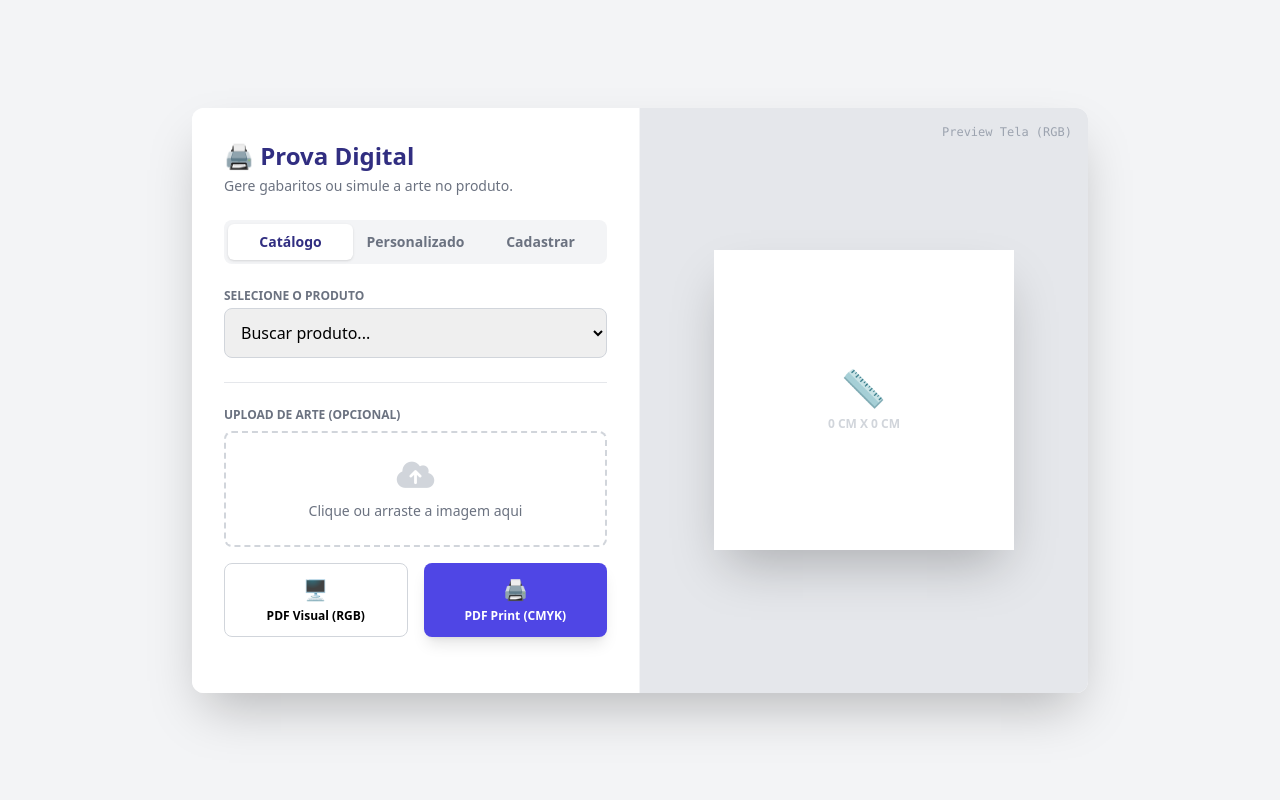
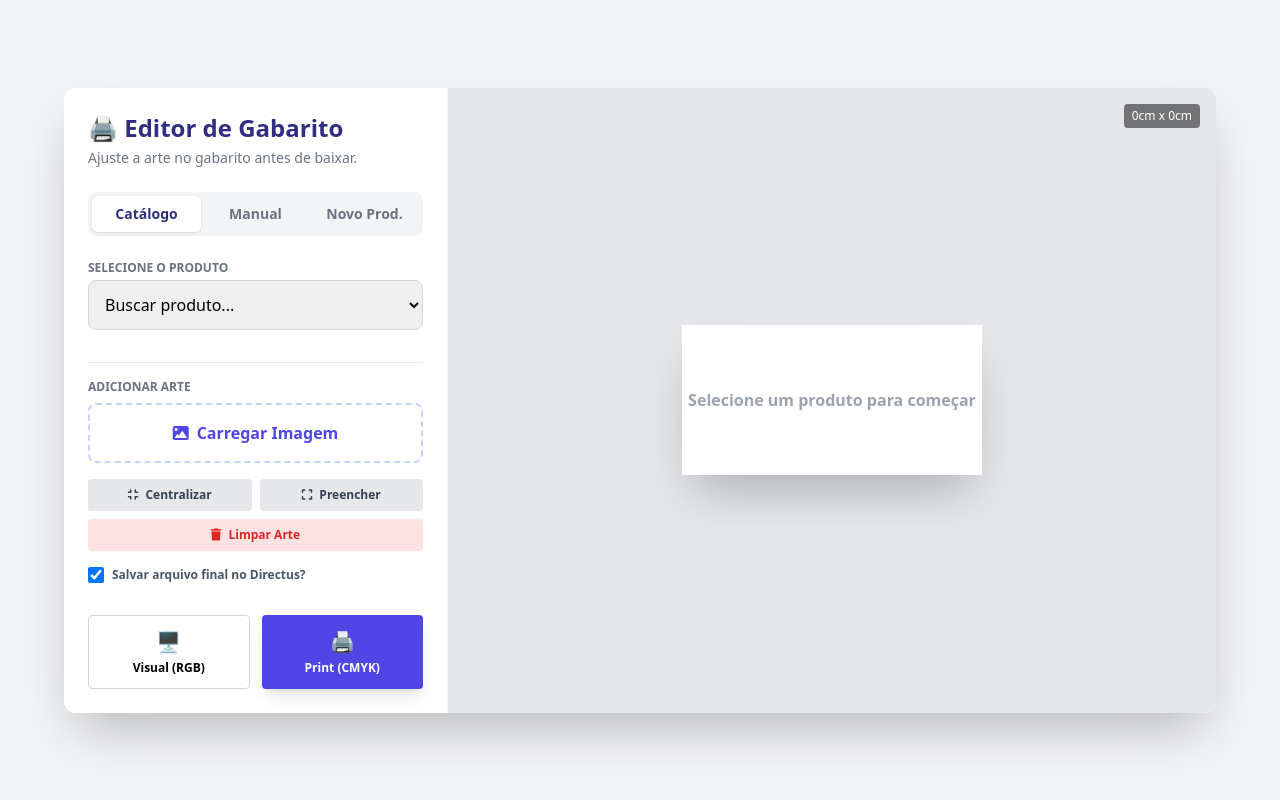
Before and after one commit to elo-estoque/gabarito, a Flask app: page / in a window 1280 px wide. Run offline with Flask 3, Linux system fonts and the light colour scheme; some libraries are stand-ins or nearby versions.

Commit message:
Update index.html

```diff
--- a/templates/index.html
+++ b/templates/index.html
@@ -6,47 +6,44 @@
     <title>Gerador de Provas - Elo Brindes</title>
     <script src="https://unpkg.com/vue@3/dist/vue.global.js"></script>
     <script src="https://cdn.tailwindcss.com"></script>
+    <script src="https://cdnjs.cloudflare.com/ajax/libs/fabric.js/5.3.1/fabric.min.js"></script>
     <link href="https://cdnjs.cloudflare.com/ajax/libs/font-awesome/6.0.0/css/all.min.css" rel="stylesheet">
+    <style>
+        .canvas-container { margin: 0 auto; box-shadow: 0 10px 15px -3px rgba(0, 0, 0, 0.1); border: 1px solid #ddd; }
+    </style>
 </head>
-<body class="bg-gray-100 min-h-screen flex items-center justify-center font-sans">
+<body class="bg-gray-100 min-h-screen flex items-center justify-center font-sans p-4">
 
-    <div id="app" class="w-full max-w-4xl bg-white rounded-xl shadow-2xl overflow-hidden flex flex-col md:flex-row">
+    <div id="app" class="w-full max-w-6xl bg-white rounded-xl shadow-2xl overflow-hidden flex flex-col lg:flex-row">
 
-        <div class="w-full md:w-1/2 p-8 bg-white border-r border-gray-100">
-            <h1 class="text-2xl font-bold text-indigo-900 mb-1">🖨️ Prova Digital</h1>
-            <p class="text-gray-500 text-sm mb-6">Gere gabaritos ou simule a arte no produto.</p>
+        <div class="w-full lg:w-1/3 p-6 bg-white border-r border-gray-100 flex flex-col h-full">
+            <h1 class="text-2xl font-bold text-indigo-900 mb-1">🖨️ Editor de Gabarito</h1>
+            <p class="text-gray-500 text-sm mb-6">Ajuste a arte no gabarito antes de baixar.</p>
 
             <div class="flex bg-gray-100 rounded-lg p-1 mb-6">
-                <button @click="modo = 'catalogo'; limparSelecao()" :class="{'bg-white shadow text-indigo-900': modo==='catalogo', 'text-gray-500': modo!=='catalogo'}" class="flex-1 py-2 rounded-md text-sm font-bold transition">Catálogo</button>
-                <button @click="modo = 'custom'; limparSelecao()" :class="{'bg-white shadow text-indigo-900': modo==='custom', 'text-gray-500': modo!=='custom'}" class="flex-1 py-2 rounded-md text-sm font-bold transition">Personalizado</button>
-                <button @click="modo = 'novo'" :class="{'bg-white shadow text-indigo-900': modo==='novo', 'text-gray-500': modo!=='novo'}" class="flex-1 py-2 rounded-md text-sm font-bold transition">Cadastrar</button>
+                <button @click="modo = 'catalogo'; limparEditor()" :class="{'bg-white shadow text-indigo-900': modo==='catalogo', 'text-gray-500': modo!=='catalogo'}" class="flex-1 py-2 rounded-md text-sm font-bold transition">Catálogo</button>
+                <button @click="modo = 'custom'; limparEditor()" :class="{'bg-white shadow text-indigo-900': modo==='custom', 'text-gray-500': modo!=='custom'}" class="flex-1 py-2 rounded-md text-sm font-bold transition">Manual</button>
+                <button @click="modo = 'novo'" :class="{'bg-white shadow text-indigo-900': modo==='novo', 'text-gray-500': modo!=='novo'}" class="flex-1 py-2 rounded-md text-sm font-bold transition">Novo Prod.</button>
             </div>
 
-            <div v-if="modo === 'catalogo'" class="space-y-4">
-                <div>
+            <div v-if="modo === 'catalogo'" class="mb-4">
                 <label class="block text-xs font-bold text-gray-500 uppercase mb-1">Selecione o Produto</label>
                 <select v-model="produtoSelecionado" @change="atualizarMedidas" class="w-full p-3 border border-gray-300 rounded-lg outline-none focus:border-indigo-500">
                     <option value="">Buscar produto...</option>
                     <option v-for="prod in listaProdutos" :key="prod.id" :value="prod">[[ prod.nome ]] ([[ prod.codigo ]])</option>
                 </select>
             </div>
-            </div>
 
             <div v-if="modo === 'custom'" class="bg-yellow-50 p-4 rounded-lg border border-yellow-100 mb-4">
-                <p class="text-xs text-yellow-700 mb-2 font-bold"><i class="fa-solid fa-triangle-exclamation mr-1"></i> Modo Rápido (Não salva no banco)</p>
                 <div class="grid grid-cols-2 gap-3">
                     <div>
                         <label class="text-xs font-bold text-gray-500">Largura (cm)</label>
-                        <input type="number" step="0.1" v-model="medidas.largura" class="w-full p-2 border rounded bg-white">
+                        <input type="number" step="0.1" v-model="medidas.largura" @change="redimensionarCanvas" class="w-full p-2 border rounded bg-white">
                     </div>
                     <div>
                         <label class="text-xs font-bold text-gray-500">Altura (cm)</label>
-                        <input type="number" step="0.1" v-model="medidas.altura" class="w-full p-2 border rounded bg-white">
+                        <input type="number" step="0.1" v-model="medidas.altura" @change="redimensionarCanvas" class="w-full p-2 border rounded bg-white">
                     </div>
-                </div>
-                <div class="mt-3">
-                    <label class="text-xs font-bold text-gray-500">Nome do Arquivo</label>
-                    <input type="text" v-model="medidas.nome" placeholder="Ex: Logo Cliente X" class="w-full p-2 border rounded bg-white">
                 </div>
             </div>
 
@@ -62,47 +59,53 @@
                 </button>
             </div>
 
-            <hr class="my-6 border-gray-200" v-if="modo !== 'novo'">
+            <hr class="my-4 border-gray-200" v-if="modo !== 'novo'">
 
-            <div v-if="modo !== 'novo'">
-                <div class="mb-4">
-                    <label class="block text-xs font-bold text-gray-500 uppercase mb-2">Upload de Arte (Opcional)</label>
-                    <div class="relative border-2 border-dashed border-gray-300 rounded-lg p-6 text-center hover:bg-gray-50 transition cursor-pointer">
-                        <input type="file" @change="previewImagem" accept="image/*" class="absolute inset-0 w-full h-full opacity-0 cursor-pointer">
-                        <i class="fa-solid fa-cloud-upload-alt text-3xl text-gray-300 mb-2"></i>
-                        <p class="text-sm text-gray-500" v-if="!arquivo">Clique ou arraste a imagem aqui</p>
-                        <p class="text-sm text-green-600 font-bold" v-else>[[ arquivo.name ]]</p>
+            <div v-if="modo !== 'novo'" class="flex-grow flex flex-col justify-between">
+                <div>
+                    <label class="block text-xs font-bold text-gray-500 uppercase mb-2">Adicionar Arte</label>
+                    <label class="flex items-center justify-center w-full p-4 border-2 border-dashed border-indigo-200 rounded-lg text-indigo-600 font-bold cursor-pointer hover:bg-indigo-50 transition mb-4">
+                        <i class="fa-solid fa-image mr-2"></i> Carregar Imagem
+                        <input type="file" @change="adicionarImagemCanvas" accept="image/*" class="hidden">
+                    </label>
+
+                    <div class="grid grid-cols-2 gap-2 mb-4">
+                        <button @click="centralizarArte" class="bg-gray-200 hover:bg-gray-300 text-gray-700 py-2 rounded text-xs font-bold"><i class="fa-solid fa-compress mr-1"></i> Centralizar</button>
+                        <button @click="preencherArte" class="bg-gray-200 hover:bg-gray-300 text-gray-700 py-2 rounded text-xs font-bold"><i class="fa-solid fa-expand mr-1"></i> Preencher</button>
+                        <button @click="limparCanvas" class="col-span-2 bg-red-100 hover:bg-red-200 text-red-600 py-2 rounded text-xs font-bold"><i class="fa-solid fa-trash mr-1"></i> Limpar Arte</button>
                     </div>
-                    <div v-if="arquivo" class="mt-2 flex items-center">
-                        <input type="checkbox" id="saveDir" v-model="salvarNoDirectus" class="mr-2">
-                        <label for="saveDir" class="text-sm text-gray-600">Salvar backup do arquivo no Directus?</label>
+
+                    <div class="flex items-center mb-4">
+                        <input type="checkbox" id="saveDir" v-model="salvarNoDirectus" class="mr-2 h-4 w-4">
+                        <label for="saveDir" class="text-xs text-gray-600 font-bold">Salvar arquivo final no Directus?</label>
                     </div>
                 </div>
 
-                <div class="grid grid-cols-2 gap-4 mb-6">
-                    <button @click="baixarPDF('rgb')" :disabled="!validar" class="p-3 rounded-lg border border-gray-300 hover:bg-gray-50 flex flex-col items-center justify-center transition">
+                <div class="grid grid-cols-2 gap-3 mt-4">
+                    <button @click="baixarPDF('rgb')" :disabled="!validar" class="p-3 rounded bg-white border border-gray-300 hover:bg-gray-50 flex flex-col items-center justify-center transition">
                         <span class="text-xl">🖥️</span>
-                        <span class="text-xs font-bold mt-1">PDF Visual (RGB)</span>
+                        <span class="text-xs font-bold mt-1">Visual (RGB)</span>
                     </button>
-                    <button @click="baixarPDF('cmyk')" :disabled="!validar" class="p-3 rounded-lg bg-indigo-600 text-white hover:bg-indigo-700 flex flex-col items-center justify-center transition shadow-lg">
+                    <button @click="baixarPDF('cmyk')" :disabled="!validar" class="p-3 rounded bg-indigo-600 text-white hover:bg-indigo-700 flex flex-col items-center justify-center transition shadow-lg">
                         <span class="text-xl">🖨️</span>
-                        <span class="text-xs font-bold mt-1">PDF Print (CMYK)</span>
+                        <span class="text-xs font-bold mt-1">Print (CMYK)</span>
                     </button>
                 </div>
-
-                <p v-if="loading" class="text-center text-sm text-indigo-600 font-bold animate-pulse">Gerando PDF...</p>
+                <p v-if="loading" class="text-center text-xs text-indigo-600 font-bold mt-2 animate-pulse">Processando alta resolução...</p>
             </div>
         </div>
 
-        <div class="w-full md:w-1/2 bg-gray-200 flex items-center justify-center p-8 relative overflow-hidden">
-            <div class="absolute top-4 right-4 text-xs text-gray-400 font-mono">Preview Tela (RGB)</div>
+        <div class="w-full lg:w-2/3 bg-gray-200 relative flex items-center justify-center p-4 overflow-auto">
+            <div class="absolute top-4 right-4 z-10 bg-black/50 text-white text-xs px-2 py-1 rounded backdrop-blur-sm">
+                [[ medidas.largura ]]cm x [[ medidas.altura ]]cm
+            </div>
 
-            <div :style="estiloPreview" class="bg-white shadow-2xl relative transition-all duration-500 flex items-center justify-center overflow-hidden">
-                <img v-if="previewUrl" :src="previewUrl" class="w-full h-full object-fill opacity-90">
-                <div v-else class="text-gray-300 text-center p-4">
-                    <div class="text-4xl mb-2">📏</div>
-                    <p class="text-xs uppercase font-bold">[[ medidas.largura || 0 ]] cm x [[ medidas.altura || 0 ]] cm</p>
+            <div class="relative shadow-2xl bg-white">
+                <canvas id="canvasEditor"></canvas>
             </div>
+
+            <div v-if="!medidas.largura" class="absolute inset-0 flex items-center justify-center text-gray-400 font-bold">
+                Selecione um produto para começar
             </div>
         </div>
 
@@ -115,92 +118,166 @@
             compilerOptions: { delimiters: ['[[', ']]'] },
             data() {
                 return {
-                    modo: 'catalogo', // catalogo | custom | novo
+                    modo: 'catalogo',
                     loading: false,
                     listaProdutos: {{ produtos | tojson }},
                     produtoSelecionado: '',
-
-                    // Dados de trabalho
+                    canvas: null, // Instância do FabricJS
                     medidas: { largura: 0, altura: 0, nome: '' },
-                    arquivo: null,
-                    previewUrl: null,
                     salvarNoDirectus: true,
-
-                    // Cadastro
-                    novo: { nome: '', codigo: '', largura: '', altura: '' }
+                    novo: { nome: '', codigo: '', largura: '', altura: '' },
+                    // Fator de conversão: 1cm = 37.79px (aproximado para tela), usaremos Zoom
+                    pixelsPorCm: 40
                 }
             },
             computed: {
                 validar() {
                     return this.medidas.largura > 0 && this.medidas.altura > 0;
-                },
-                estiloPreview() {
-                    // Lógica para manter a proporção visual na tela (apenas CSS)
-                    const larg = this.medidas.largura || 10;
-                    const alt = this.medidas.altura || 10;
-                    const ratio = larg / alt;
-
-                    let w = '300px';
-                    let h = (300 / ratio) + 'px';
-
-                    if (ratio < 1) { // Mais alto que largo
-                        h = '400px';
-                        w = (400 * ratio) + 'px';
-                    }
-
-                    return {
-                        width: w,
-                        height: h
-                    }
                 }
             },
+            mounted() {
+                // Inicializa o Fabric Canvas
+                this.canvas = new fabric.Canvas('canvasEditor', {
+                    backgroundColor: '#fff',
+                    preserveObjectStacking: true
+                });
+            },
             methods: {
-                limparSelecao() {
+                // --- FUNÇÕES DO EDITOR ---
+                limparEditor() {
                     this.produtoSelecionado = '';
                     this.medidas = { largura: 0, altura: 0, nome: '' };
-                    this.arquivo = null;
-                    this.previewUrl = null;
+                    this.canvas.clear();
+                    this.canvas.setBackgroundColor('#fff', this.canvas.renderAll.bind(this.canvas));
+                    this.canvas.setDimensions({ width: 0, height: 0 });
                 },
+
                 atualizarMedidas() {
                     if (this.produtoSelecionado) {
                         this.medidas.largura = this.produtoSelecionado.largura;
                         this.medidas.altura = this.produtoSelecionado.altura;
                         this.medidas.nome = this.produtoSelecionado.codigo;
+                        this.redimensionarCanvas();
                     }
                 },
-                previewImagem(event) {
-                    const file = event.target.files[0];
-                    if (file) {
-                        this.arquivo = file;
-                        this.previewUrl = URL.createObjectURL(file);
+
+                redimensionarCanvas() {
+                    // Define o tamanho visual do canvas baseado nos CM
+                    const w = this.medidas.largura * this.pixelsPorCm;
+                    const h = this.medidas.altura * this.pixelsPorCm;
+
+                    this.canvas.setDimensions({ width: w, height: h });
+                    this.canvas.renderAll();
+                },
+
+                adicionarImagemCanvas(e) {
+                    const file = e.target.files[0];
+                    if (!file) return;
+
+                    const reader = new FileReader();
+                    reader.onload = (f) => {
+                        fabric.Image.fromURL(f.target.result, (img) => {
+                            // Ajusta imagem para caber no canvas se for muito grande
+                            const canvasW = this.canvas.width;
+                            const canvasH = this.canvas.height;
+
+                            // Escala inicial inteligente
+                            if(img.width > canvasW || img.height > canvasH) {
+                                img.scaleToWidth(canvasW * 0.8);
+                            }
+
+                            img.set({
+                                originX: 'center',
+                                originY: 'center',
+                                left: canvasW / 2,
+                                top: canvasH / 2,
+                                cornerColor: '#4f46e5',
+                                cornerStyle: 'circle',
+                                transparentCorners: false,
+                                borderColor: '#4f46e5',
+                                cornerSize: 12
+                            });
+
+                            this.canvas.add(img);
+                            this.canvas.setActiveObject(img);
+                        });
+                    };
+                    reader.readAsDataURL(file);
+                    // Reseta o input para permitir carregar a mesma imagem
+                    e.target.value = '';
+                },
+
+                centralizarArte() {
+                    const activeObj = this.canvas.getActiveObject();
+                    if (activeObj) {
+                        activeObj.center();
                     }
                 },
+
+                preencherArte() {
+                    const activeObj = this.canvas.getActiveObject();
+                    if (activeObj) {
+                        // Estica para cobrir tudo (pode distorcer, conforme pedido)
+                        activeObj.set({
+                            scaleX: this.canvas.width / activeObj.width,
+                            scaleY: this.canvas.height / activeObj.height,
+                            left: this.canvas.width / 2,
+                            top: this.canvas.height / 2,
+                            originX: 'center',
+                            originY: 'center'
+                        });
+                        this.canvas.renderAll();
+                    }
+                },
+
+                limparCanvas() {
+                    // Remove objetos (artes), mantém fundo branco
+                    this.canvas.remove(...this.canvas.getObjects());
+                },
+
+                // --- GERAÇÃO DO PDF ---
                 async baixarPDF(cor) {
                     this.loading = true;
+
+                    // 1. Tira o foco da seleção (para não sair as bordas de edição azul)
+                    this.canvas.discardActiveObject();
+                    this.canvas.renderAll();
+
+                    // 2. Exporta o canvas como BLOB (Imagem) de Alta Resolução
+                    // Multiplier 4 garante que a imagem vá com alta qualidade para o PDF
+                    const dataUrl = this.canvas.toDataURL({
+                        format: 'png',
+                        multiplier: 4 // Aumenta a resolução em 4x
+                    });
+
+                    // Converte DataURL para Blob
+                    const res = await fetch(dataUrl);
+                    const blobImagem = await res.blob();
+
+                    // 3. Monta o formulário igual ao app.py espera
                     const formData = new FormData();
                     formData.append('largura', this.medidas.largura);
                     formData.append('altura', this.medidas.altura);
-                    formData.append('nome', this.medidas.nome || 'Personalizado');
+                    formData.append('nome', this.medidas.nome || 'Editado');
                     formData.append('cor', cor);
                     formData.append('salvar_directus', this.salvarNoDirectus);
 
-                    if (this.arquivo) {
-                        formData.append('imagem', this.arquivo);
-                    }
+                    // Aqui está o segredo: Enviamos o canvas como se fosse o arquivo 'imagem'
+                    formData.append('imagem', blobImagem, `arte_editada_${this.medidas.nome}.png`);
 
                     try {
-                        const res = await fetch('/gerar-gabarito', {
+                        const response = await fetch('/gerar-gabarito', {
                             method: 'POST',
                             body: formData
                         });
 
-                        if(!res.ok) throw new Error("Erro na geração");
+                        if(!response.ok) throw new Error("Erro na geração");
 
-                        const blob = await res.blob();
+                        const blob = await response.blob();
                         const url = window.URL.createObjectURL(blob);
                         const a = document.createElement('a');
                         a.href = url;
-                        a.download = `Arte_${this.medidas.nome}_${cor.toUpperCase()}.pdf`;
+                        a.download = `Prova_${this.medidas.nome}_${cor.toUpperCase()}.pdf`;
                         document.body.appendChild(a);
                         a.click();
                         a.remove();
@@ -210,6 +287,8 @@
                         this.loading = false;
                     }
                 },
+
+                // --- SALVAR PRODUTO NOVO (Igual antes) ---
                 async salvarProduto() {
                     this.loading = true;
                     try {
```
Lines whose indentation alone changed are shown as unchanged.
